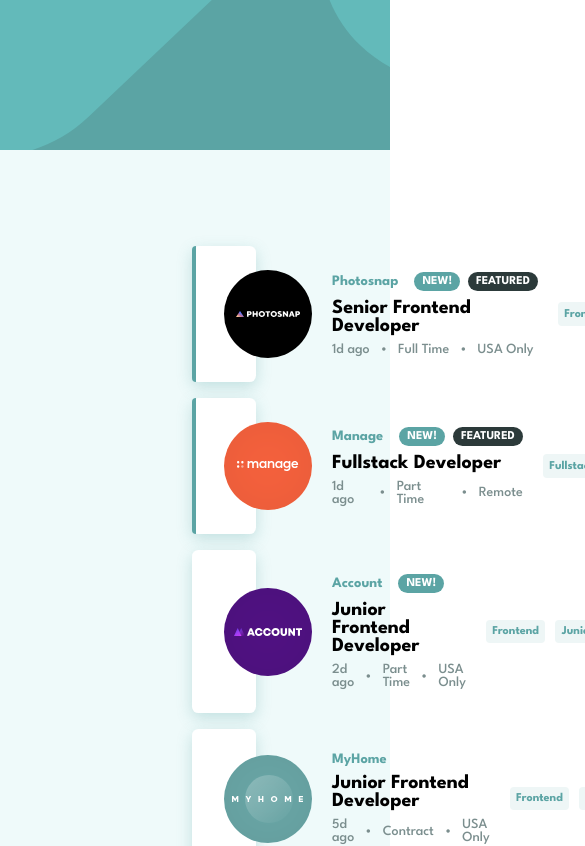
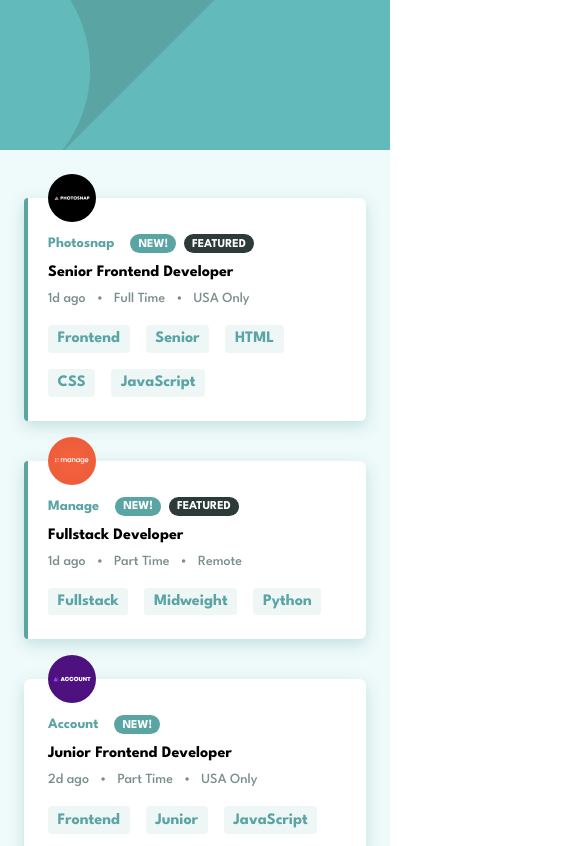
Before and after one commit to ahmedbaligh/job-listing, a React (Create React App) app: page / in a window 390 px wide. Shown: the top 846 px of the page, 585 px wide, since content can reach past the window. Built offline with nearby package versions, Linux system fonts and the light colour scheme.

Commit message:
feat: Add responsiveness for mobile & tablet

```diff
--- a/src/App.css
+++ b/src/App.css
@@ -16,3 +16,21 @@ main {
 .filters-container {
   position: relative;
 }
+
+@media (max-width: 1199px) {
+  main {
+    padding: 4rem;
+  }
+}
+
+@media (max-width: 899px) {
+  .jobs {
+    gap: 2.5rem;
+  }
+}
+
+@media (max-width: 480px) {
+  main {
+    padding: 3rem 1.5rem;
+  }
+}
--- a/src/components/badge/Badge.css
+++ b/src/components/badge/Badge.css
@@ -2,7 +2,7 @@
   display: flex;
   align-items: center;
   justify-content: center;
-  padding: 0.25rem 0.5rem;
+  padding: 0.3rem 0.5rem 0.2rem;
   border-radius: 1.5rem;
   font-size: 0.75rem;
   font-weight: 700;
--- a/src/components/header/Header.css
+++ b/src/components/header/Header.css
@@ -3,3 +3,9 @@
   background-image: url('/public/assets/images/bg-header-desktop.svg');
   height: 150px;
 }
+
+@media (max-width: 480px) {
+  .app-header {
+    background-image: url('/public/assets/images/bg-header-mobile.svg');
+  }
+}
--- a/src/components/job-tags/JobTag.css
+++ b/src/components/job-tags/JobTag.css
@@ -5,10 +5,9 @@
   padding: 0.4rem;
   background-color: var(--light-grayish-cyan-filter-tablets);
   border-radius: 0.25rem;
-  font-size: 0.75rem;
+  font-size: 0.875rem;
   font-weight: 700;
   color: var(--desaturated-dark-cyan);
-  cursor: pointer;
   transition: color 0.3s, background-color 0.3s;
 }
 
@@ -20,3 +19,10 @@
   background-color: var(--desaturated-dark-cyan);
   color: var(--light-grayish-cyan);
 }
+
+@media (max-width: 480px) {
+  .job-tag {
+    padding: 0.4rem 0.6rem;
+    font-size: 1rem;
+  }
+}
--- a/src/components/job/Job.css
+++ b/src/components/job/Job.css
@@ -59,9 +59,67 @@
   color: var(--dark-grayish-cyan);
 }
 
+.divider {
+  width: 100%;
+  height: 1px;
+  background-color: var(--dark-grayish-cyan);
+  opacity: 0.5;
+}
+
 .job-tags {
   margin-left: auto;
   display: flex;
   align-items: center;
   gap: 0.625rem;
 }
+
+@media (min-width: 481px) {
+  .divider {
+    display: none;
+  }
+}
+
+@media (max-width: 899px) {
+  .job {
+    flex-direction: column;
+  }
+
+  .job-details {
+    align-items: center;
+  }
+
+  .job-tags {
+    margin-left: 0;
+    flex-wrap: wrap;
+    justify-content: center;
+  }
+}
+
+@media (max-width: 480px) {
+  .job {
+    align-items: flex-start;
+    padding: 2.25rem 1.5rem 1.5rem;
+  }
+
+  .company-logo {
+    width: 3rem;
+    height: 3rem;
+    position: absolute;
+    top: 0;
+    transform: translateY(-50%);
+  }
+
+  .job-details {
+    align-items: flex-start;
+    gap: 0.75rem;
+  }
+
+  .position-title {
+    font-size: 1em;
+  }
+
+  .job-tags {
+    justify-content: flex-start;
+    gap: 1rem;
+  }
+}
--- a/src/index.css
+++ b/src/index.css
@@ -27,4 +27,6 @@ body {
 button {
   font: inherit;
   border: 0;
+  background-color: transparent;
+  cursor: pointer;
 }
```
